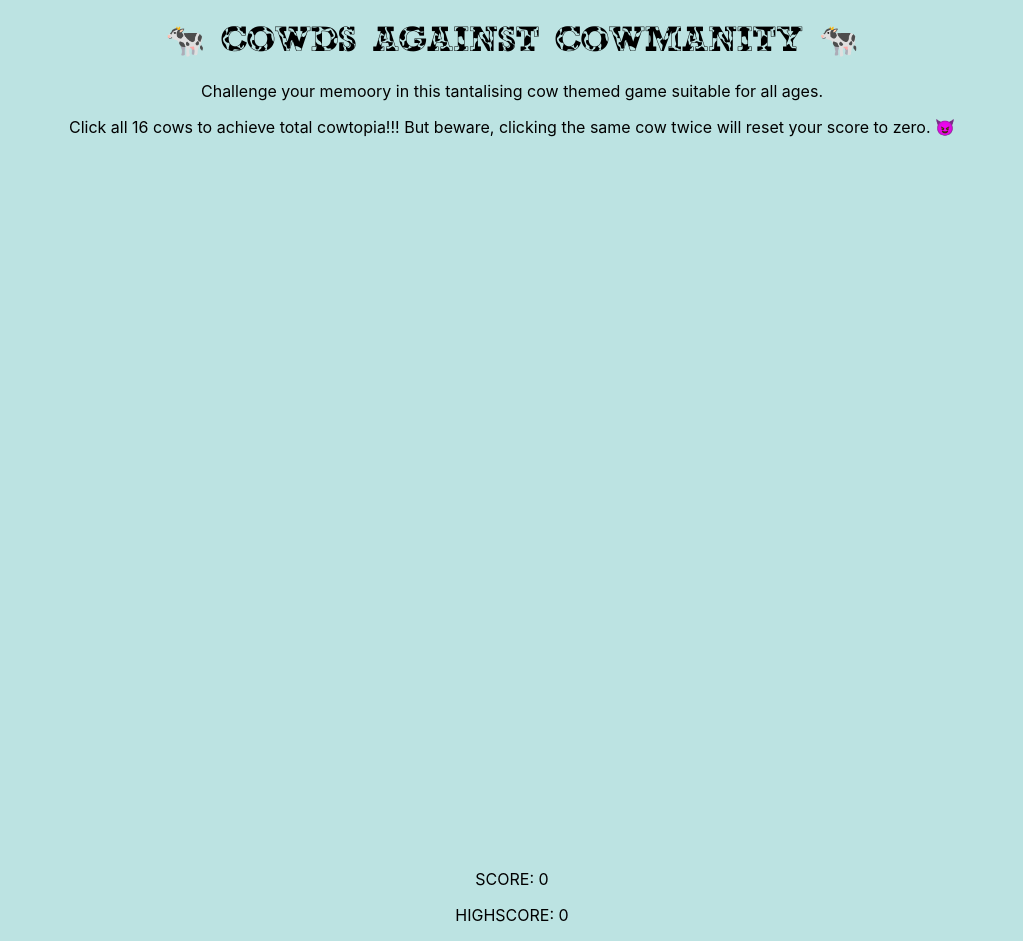
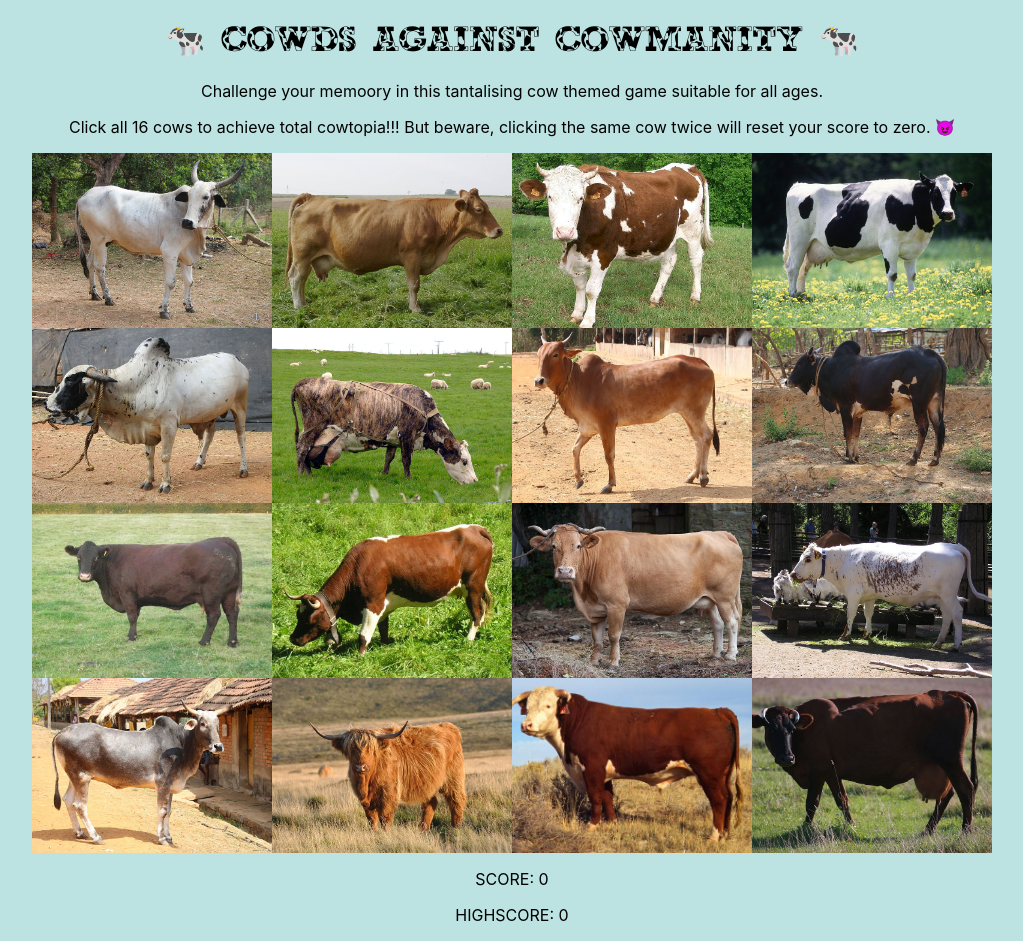
Before and after one commit to digidub/cards-against-cowmanity, a React (Create React App) app: page / in a window 1280 px wide. Shown: the whole page, without its empty margins (128-1151 px from the left). Built offline with nearby package versions, Linux system fonts and the light colour scheme.

Commit message:
switched back to using image rather than background image

```diff
--- a/src/components/Card.jsx
+++ b/src/components/Card.jsx
@@ -10,14 +10,16 @@ function importAll(r) {
 const images = importAll(require.context('../assets/images', false, /\.(png|jpe?g|svg)$/));
 
 const Card = (props) => {
-  return (
-    <div
+  return <img src={images[props.image].default} alt={props.image} onClick={props.clickFunction} />;
+};
+
+{
+  /* <img
       className={'image'}
       style={{ backgroundImage: 'url(' + images[props.image].default + ')' }}
       data-key={props.image}
       onClick={props.clickFunction}
-    />
-  );
-};
+    /> */
+}
 
 export default Card;
```
